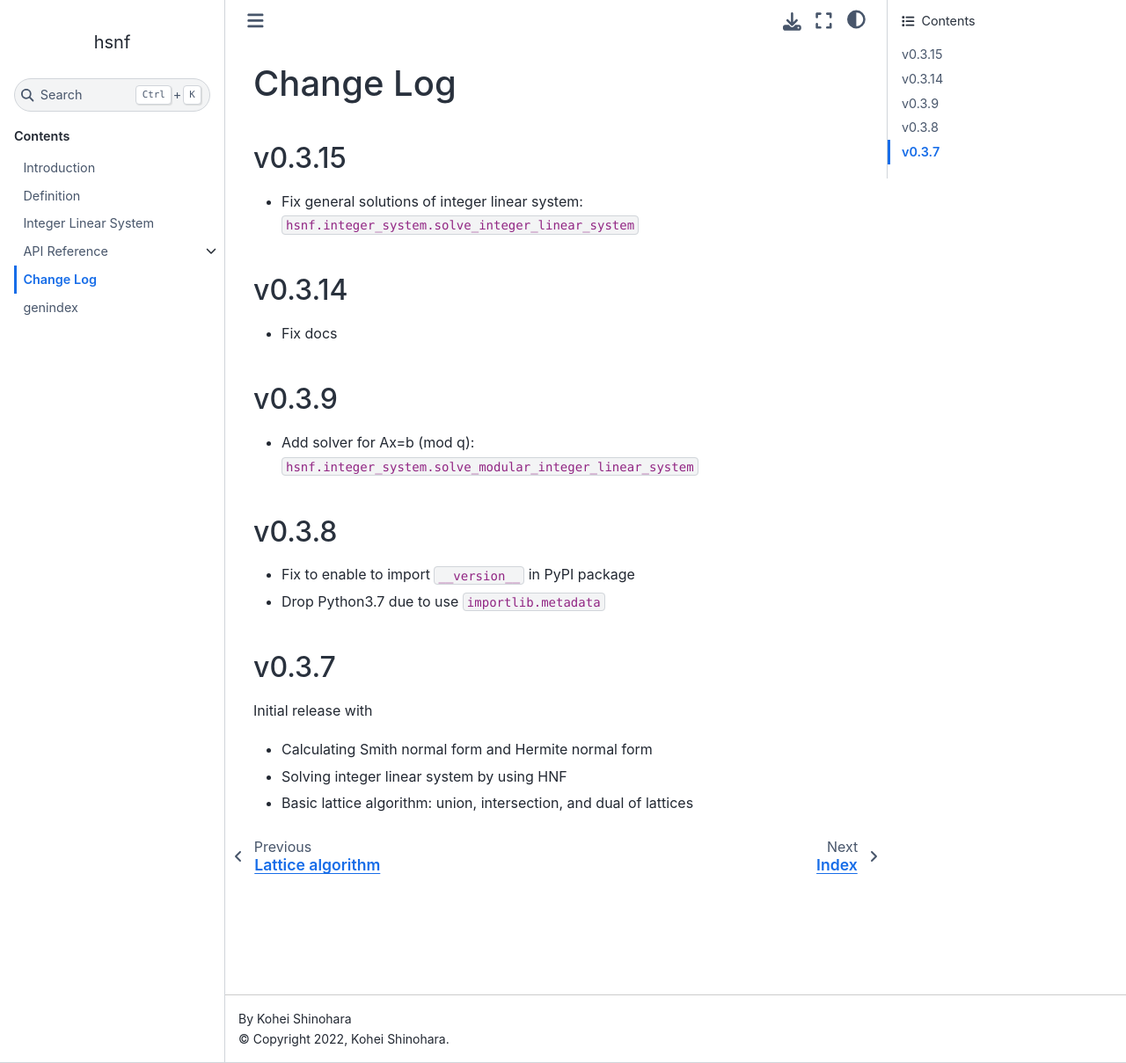
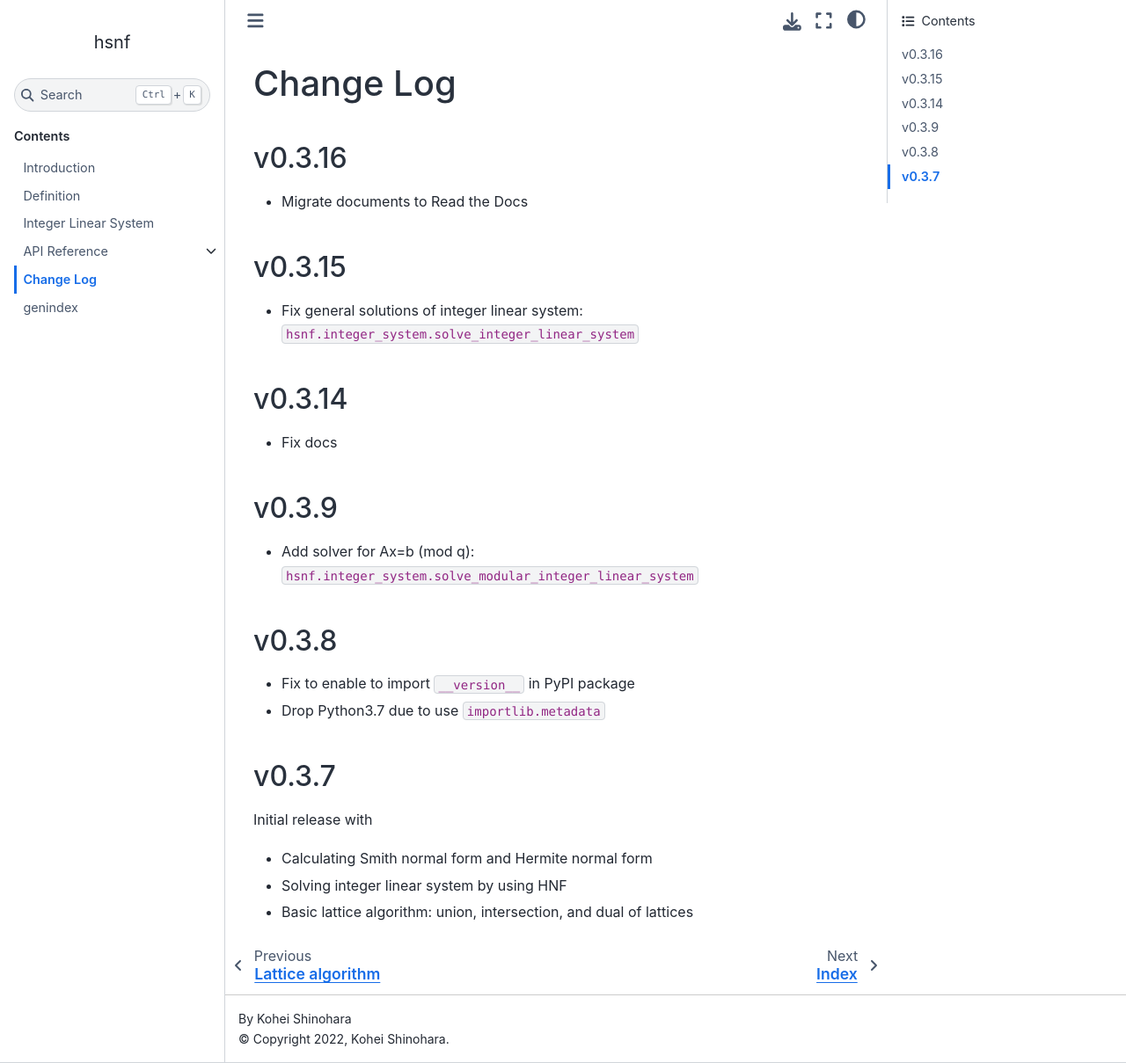
Before and after one commit to lan496/hsnf, a Sphinx documentation site: the page built from docs/changelog.md, in a window 1280 px wide and 1209 px high. Shown: the whole window at 88% size. Built offline with Sphinx 7.4.7 and the Sphinx Book theme 1.1.4, drawn with Linux system fonts in a browser that asks for light colours.

```diff
--- a/docs/changelog.md
+++ b/docs/changelog.md
@@ -1,4 +1,7 @@
 # Change Log
+
+## v0.3.16
+- Migrate documents to Read the Docs
 
 ## v0.3.15
 - Fix general solutions of integer linear system: `hsnf.integer_system.solve_integer_linear_system`
```
Also changed, not shown: README.md (+2 -1 lines).
